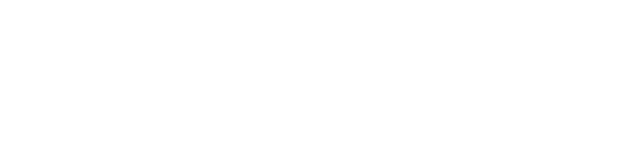
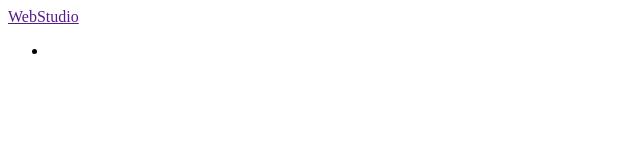
Before and after one commit to AlinaSenkovich/goit-markup-hw-01, a plain HTML site: page index.html in a window 1280 px wide. Shown: the whole page, without its empty margins (0-640 px from the left). Drawn offline with Linux system fonts and the light colour scheme.

Commit message:
Update index.html

```diff
--- a/index.html
+++ b/index.html
@@ -7,6 +7,14 @@
     <title>Document</title>
 </head>
 <body>
+    <header>
+        <a href="">WebStudio</a>
+        <ul>
+            <li>
+
+            </li>
+        </ul>
+    </header>
 
 </body>
 </html>
```
